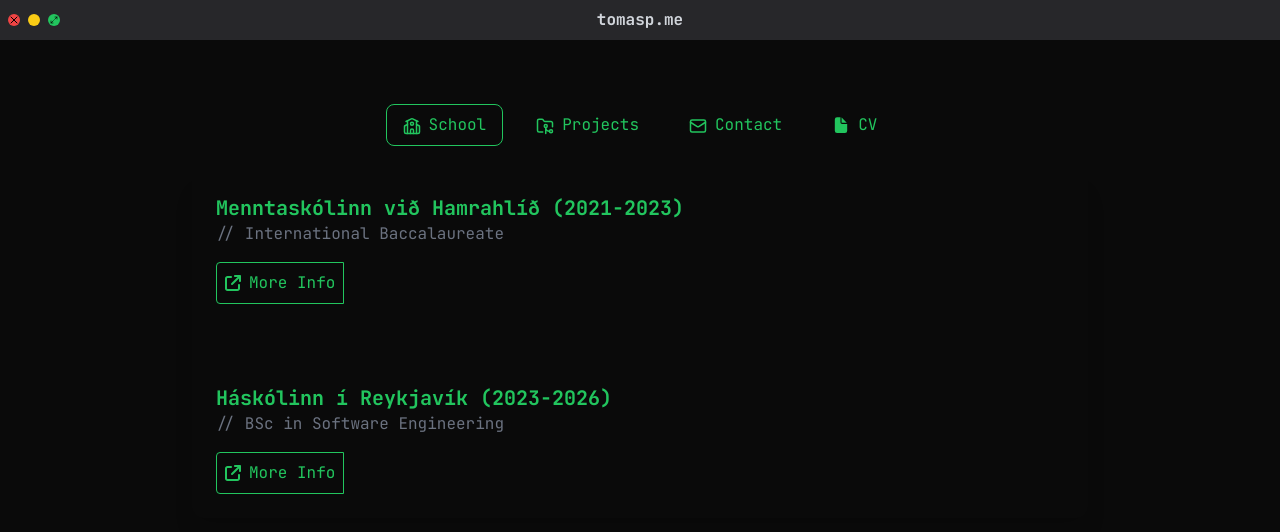
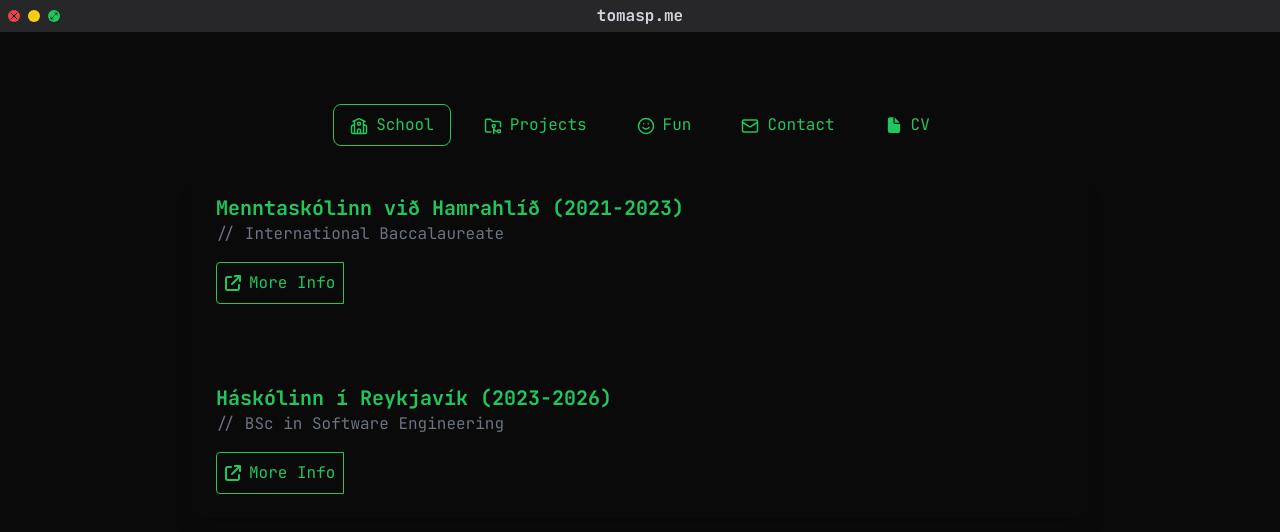
Before and after one commit to TomasPalsson/TerminalWebsite, a React (Vite) app: page /aboutme in a window 1280 px wide. Shown: the top 532 px of the page. Built offline with nearby package versions, Linux system fonts and the light colour scheme; a web font is replaced by a local one.

Commit message:
minor changes

```diff
--- a/src/App.tsx
+++ b/src/App.tsx
@@ -28,10 +28,6 @@ function App() {
             <FaInfo />
             <span>About Me!</span>
           </MainButton>
-          <MainButton link="/chat">
-            <IoChatbubbleEllipsesOutline/>
-            <span>Chat With AI Me!</span>
-          </MainButton>
 
         </div>
       </div>
--- a/src/components/MacBar.tsx
+++ b/src/components/MacBar.tsx
@@ -32,7 +32,7 @@ export default function MacBar({ fullscreenRef }: MacBarProps) {
   };
 
   return (
-    <div className="fixed top-0 left-0 z-50 flex items-center w-full gap-2 px-2 py-2 bg-zinc-800">
+    <div className="fixed top-0 left-0 z-50 flex items-center w-full gap-2 px-2 py-1 bg-zinc-800">
       <Link to="/">
         <button className="w-3 h-3 bg-red-500 rounded-full">
           <X className="w-3 h-3 stroke-5" />
--- a/src/screens/AboutMe.tsx
+++ b/src/screens/AboutMe.tsx
@@ -1,10 +1,16 @@
 import React, { useState } from "react";
-import { TerminalSquare, School, FolderGit2, Mail, Github } from "lucide-react";
+import { TerminalSquare, School, FolderGit2, Mail, Github, Smile } from "lucide-react";
 import { FaGithub, FaRust } from "react-icons/fa";
 import { SiAssemblyscript, SiOpenai } from "react-icons/si";
 import { IoMdInformationCircleOutline } from "react-icons/io";
 import { FaArrowUpRightFromSquare, FaDartLang, FaFlutter } from "react-icons/fa6";
-import { IoDocument } from "react-icons/io5";
+import { IoChatbubbleEllipsesOutline, IoDocument } from "react-icons/io5";
+import { MainButton } from "../components/MainButton";
+import { useNavigate } from "react-router";
+
+export default function PersonalWebsiteTabs() {
+  const [activeTab, setActiveTab] = useState("School");
+  const navigate = useNavigate();
 
   const TABS = [
     {
@@ -94,8 +100,31 @@ const TABS = [
             <FaGithub />
             <span>Github</span>
           </a>
+        </>
+      ),
+    },
+    {
+      name: "Fun",
+      icon: <Smile size={18} className="inline mr-2" />,
+      content: (
+        <div className="flex flex-row items-center justify-center p-4 space-x-4">
+          {/* Chat with me */}
+          <button
+            onClick={() => navigate("/chat")}
+            className="inline-flex items-center p-2 space-x-2 transition-colors duration-200 border rounded-l text-terminal border-terminal text-l hover:border-gray-600"
+          >
+            <IoChatbubbleEllipsesOutline />
+            <span>Chat With AI Me!</span>
+          </button>
 
-      </>
+          {/* IDEA Generator */}
+          <button
+            onClick={() => navigate("/idea-generator")}
+            className="inline-flex items-center p-2 space-x-2 transition-colors duration-200 border rounded-l text-terminal border-terminal text-l hover:border-gray-600"
+          >
+            <span>Idea Generator</span>
+          </button>
+        </div>
       ),
     },
     {
@@ -129,13 +158,10 @@ const TABS = [
             <span className="font-semibold">Location:</span> Reykjavík, Iceland
           </li>
         </ul>
-
       ),
     },
   ];
 
-export default function PersonalWebsiteTabs() {
-  const [activeTab, setActiveTab] = useState("School");
   const currentTab = TABS.find((tab) => tab.name === activeTab);
 
   return (
--- a/src/screens/IdeaGenerator.tsx
+++ b/src/screens/IdeaGenerator.tsx
@@ -85,6 +85,8 @@ export default function IdeaGenerator() {
               value={selectedSize}
               onChange={(e) => setSelectedSize(e.target.value)}
             >
+                <option value="XS">XS</option>
+
               <option value="Small">Small</option>
               <option value="Medium">Medium</option>
               <option value="Large">Large</option>
@@ -113,8 +115,10 @@ export default function IdeaGenerator() {
 
 async function generateIdea(idea: string, size: string) {
     const url = "https://api.tomasp.me/idea-generator"
+    // Add a random seed to the beginning of the idea string to make the idea different everytime
+    const seed = Math.floor(Math.random() * 1000000);
     const body = {
-        "idea": "Project Size: " + size.toUpperCase() + "\n" + "Idea: " + idea
+        "idea": "Seed: " + seed + "\n" + "Project Size: " + size.toUpperCase() + "\n" + "Idea: " + idea
     }
     try {
     const response = await fetch(url, {
```
Lines whose indentation alone changed are shown as unchanged.
